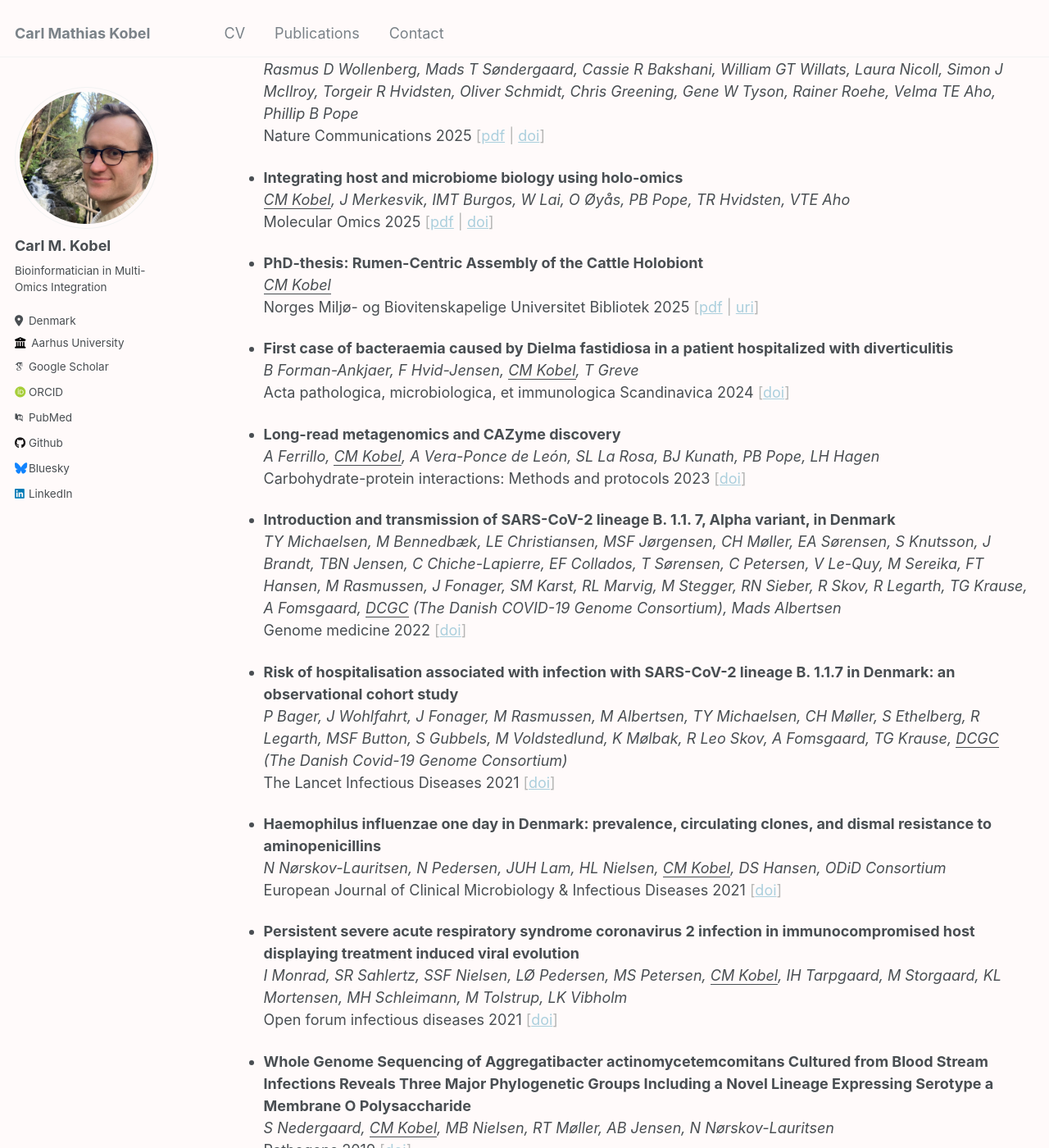
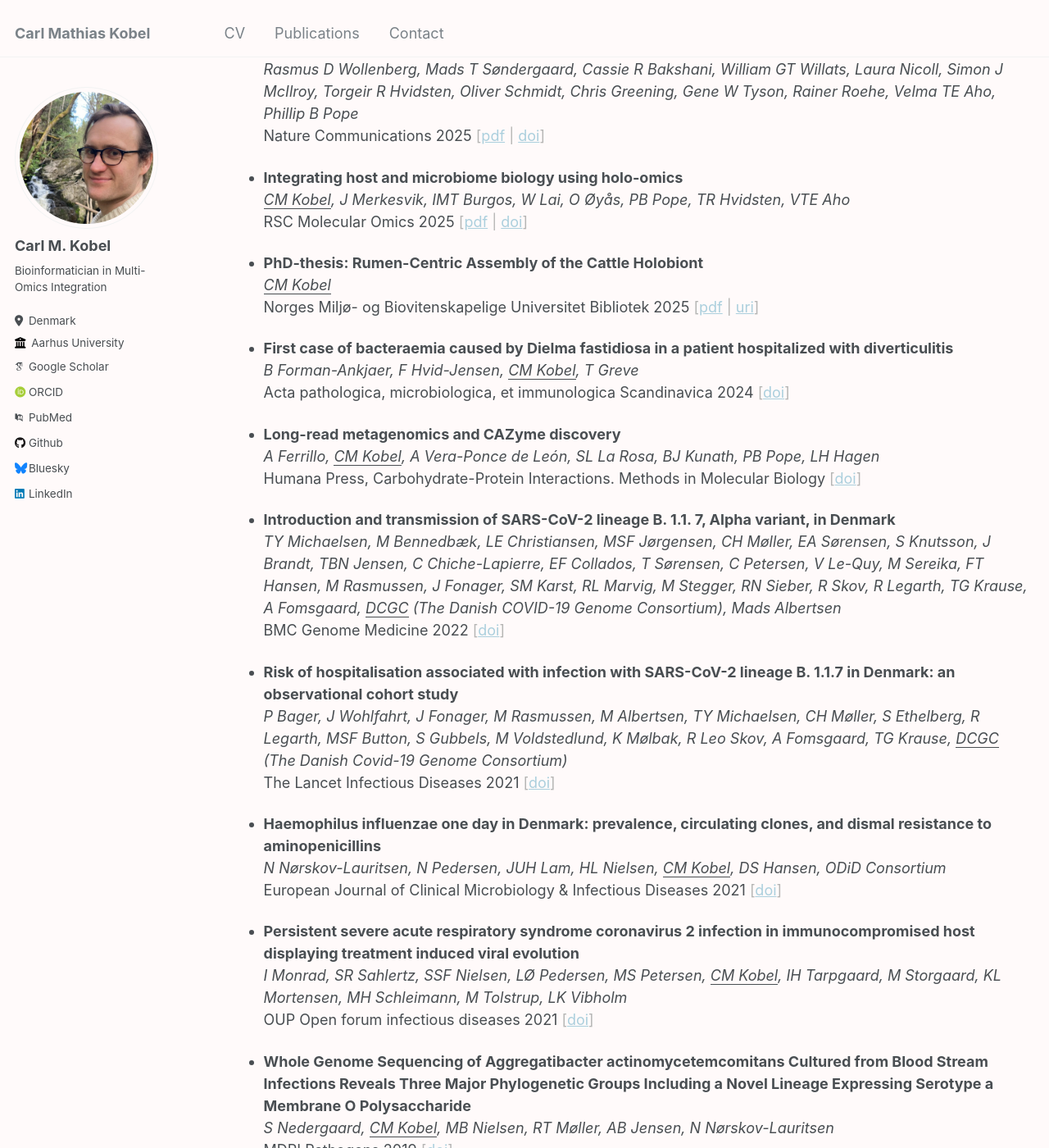
Before and after one commit to cmkobel/cmkobel.github.io, a Jekyll site: the page built from _pages/publications.md, in a window 1280 px wide and 1400 px high, scrolled down 466 px. Shown: the whole window at 82% size. Built offline with Jekyll 4.4.1, drawn with Linux system fonts in a browser that asks for light colours; some web fonts are replaced; some of the changed text lies outside the part shown.

Commit message:
Update publications.md

```diff
--- a/_pages/publications.md
+++ b/_pages/publications.md
@@ -29,7 +29,7 @@ Sorted by newest first. My name or the unit representing my name is <ins>underli
 
   - **Integrating host and microbiome biology using holo-omics**
     _<ins>CM Kobel</ins>, J Merkesvik, IMT Burgos, W Lai, O Øyås, PB Pope, TR Hvidsten, VTE Aho_
-    Molecular Omics 2025 <span class="shaded">[[pdf](https://raw.githubusercontent.com/cmkobel/cmkobel.github.io/refs/heads/master/files/kobel_Integrating_2024.pdf) \| [doi](https://doi.org/10.1039/D4MO00017J)]</span>
+    RSC Molecular Omics 2025 <span class="shaded">[[pdf](https://raw.githubusercontent.com/cmkobel/cmkobel.github.io/refs/heads/master/files/kobel_Integrating_2024.pdf) \| [doi](https://doi.org/10.1039/D4MO00017J)]</span>
 
   - **PhD-thesis: Rumen-Centric Assembly of the Cattle Holobiont**
     _<ins>CM Kobel</ins>_
@@ -41,11 +41,11 @@ Sorted by newest first. My name or the unit representing my name is <ins>underli
 
   - **Long-read metagenomics and CAZyme discovery**
     _A Ferrillo, <ins>CM Kobel</ins>, A Vera-Ponce de León, SL La Rosa, BJ Kunath, PB Pope, LH Hagen_
-    Carbohydrate-protein interactions: Methods and protocols 2023 <span class="shaded">[[doi](https://doi.org/10.1007/978-1-0716-3151-5_19)]</span>
+    Humana Press, Carbohydrate-Protein Interactions. Methods in Molecular Biology <span class="shaded">[[doi](https://doi.org/10.1007/978-1-0716-3151-5_19)]</span>
 
   - **Introduction and transmission of SARS-CoV-2 lineage B. 1.1. 7, Alpha variant, in Denmark**
     _TY Michaelsen, M Bennedbæk, LE Christiansen, MSF Jørgensen, CH Møller, EA Sørensen, S Knutsson, J Brandt, TBN Jensen, C Chiche-Lapierre, EF Collados, T Sørensen, C Petersen, V Le-Quy, M Sereika, FT Hansen, M Rasmussen, J Fonager, SM Karst, RL Marvig, M Stegger, RN Sieber, R Skov, R Legarth, TG Krause, A Fomsgaard, <ins>DCGC</ins> (The Danish COVID-19 Genome Consortium), Mads Albertsen_
-    Genome medicine 2022 <span class="shaded">[[doi](https://doi.org/10.1186/s13073-022-01045-7)]</span>
+    BMC Genome Medicine 2022 <span class="shaded">[[doi](https://doi.org/10.1186/s13073-022-01045-7)]</span>
 
   - **Risk of hospitalisation associated with infection with SARS-CoV-2 lineage B. 1.1.7 in Denmark: an observational cohort study**
     _P Bager, J Wohlfahrt, J Fonager, M Rasmussen, M Albertsen, TY Michaelsen, CH Møller, S Ethelberg, R Legarth, MSF Button, S Gubbels, M Voldstedlund, K Mølbak, R Leo Skov, A Fomsgaard, TG Krause, <ins>DCGC</ins> (The Danish Covid-19 Genome Consortium)_
@@ -57,11 +57,11 @@ Sorted by newest first. My name or the unit representing my name is <ins>underli
 
   - **Persistent severe acute respiratory syndrome coronavirus 2 infection in immunocompromised host displaying treatment induced viral evolution**
     _I Monrad, SR Sahlertz, SSF Nielsen, LØ Pedersen, MS Petersen, <ins>CM Kobel</ins>, IH Tarpgaard, M Storgaard, KL Mortensen, MH Schleimann, M Tolstrup, LK Vibholm_
-    Open forum infectious diseases  2021 <span class="shaded">[[doi](https://doi.org/10.1093/ofid/ofab295)]</span>
+    OUP Open forum infectious diseases  2021 <span class="shaded">[[doi](https://doi.org/10.1093/ofid/ofab295)]</span>
 
   - **Whole Genome Sequencing of Aggregatibacter actinomycetemcomitans Cultured from Blood Stream Infections Reveals Three Major Phylogenetic Groups Including a Novel Lineage Expressing Serotype a Membrane O Polysaccharide**
     _S Nedergaard, <ins>CM Kobel</ins>, MB Nielsen, RT Møller, AB Jensen, N Nørskov-Lauritsen_
-    Pathogens 2019 <span class="shaded">[[doi](https://doi.org/10.3390/pathogens8040256)]</span>
+    MDPI Pathogens 2019 <span class="shaded">[[doi](https://doi.org/10.3390/pathogens8040256)]</span>
 
 
 ## Public pre-prints
```
